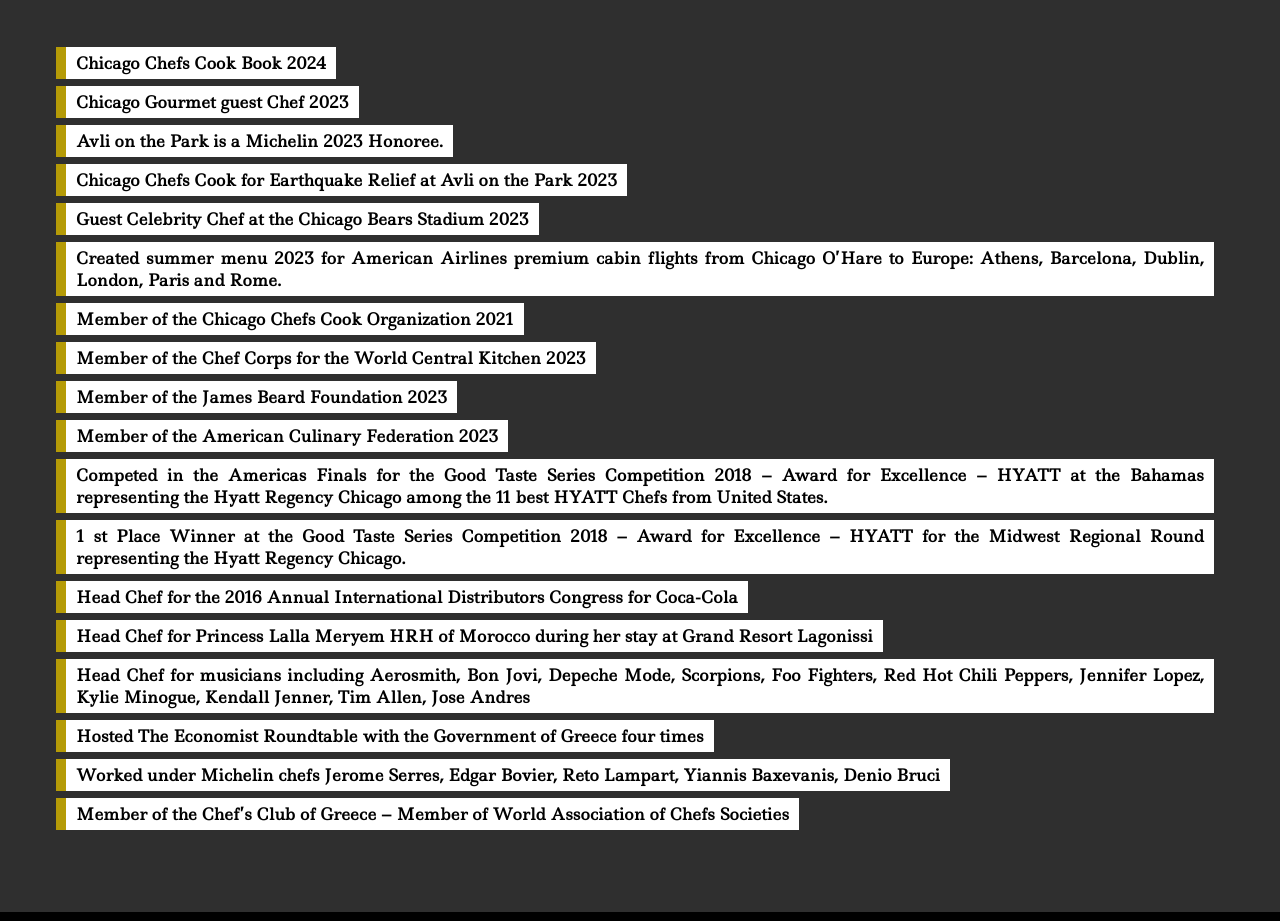
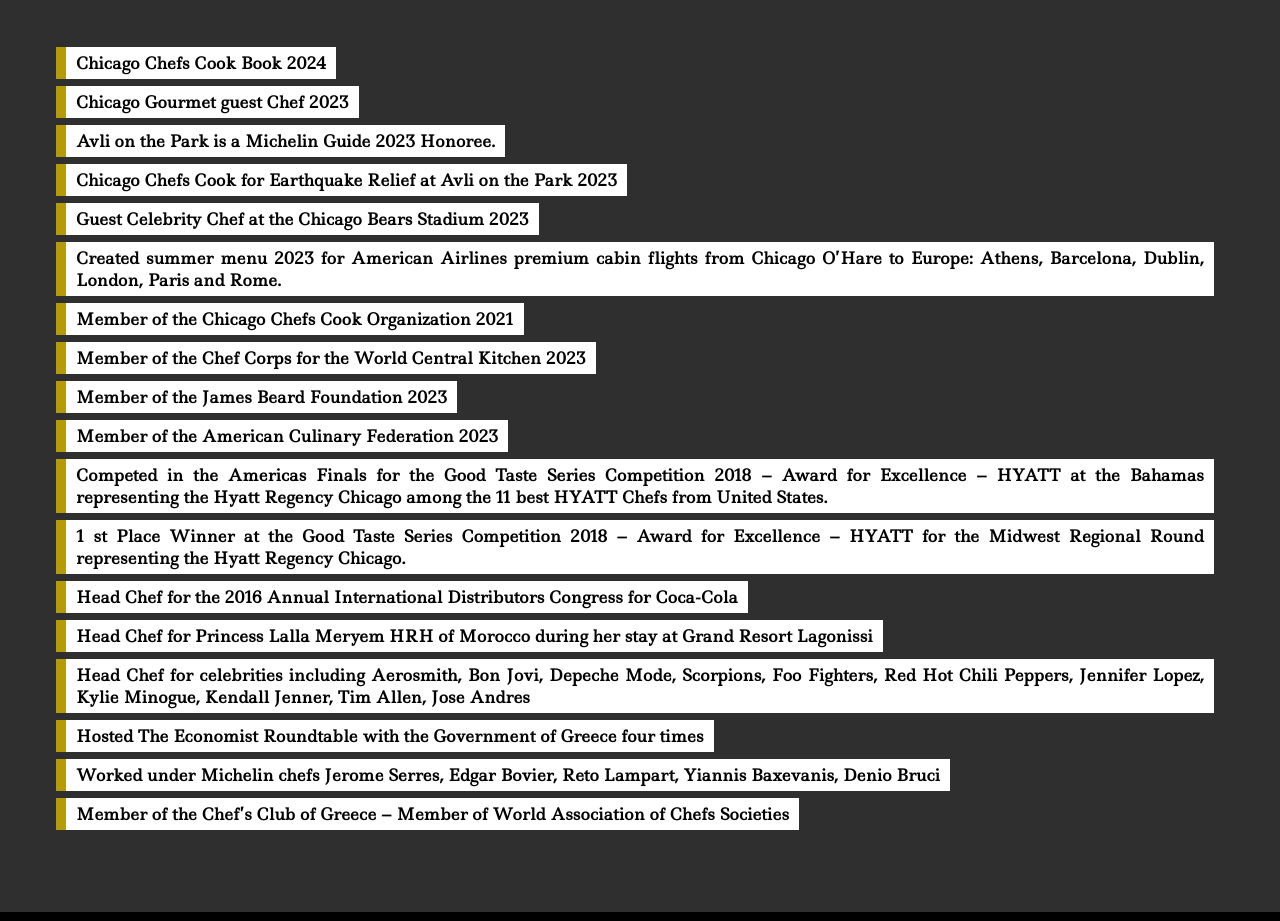
Before and after one commit to Marcolux/chef_capernaros_site, a website: page chef-kapernaros/pages/bio.html in a window 1280 px wide. Shown: the part 2180-3101 px from the top of the page. Drawn offline with nearby package versions, Linux system fonts and the light colour scheme.

Commit message:
Text changes

```diff
--- a/chef-kapernaros/pages/bio.html
+++ b/chef-kapernaros/pages/bio.html
@@ -148,7 +148,7 @@
             <ul class="highlights fontSize16">
                 <li class="mb-5 py-5 px-10">Chicago Chefs Cook Book 2024</li>
                 <li class="mb-5 py-5 px-10">Chicago Gourmet guest Chef 2023</li>
-                <li class="mb-5 py-5 px-10">Avli on the Park is a Michelin 2023 Honoree.</li>
+                <li class="mb-5 py-5 px-10">Avli on the Park is a Michelin Guide 2023 Honoree.</li>
                 <li class="mb-5 py-5 px-10">Chicago Chefs Cook for Earthquake Relief at Avli on the Park 2023</li>
                 <li class="mb-5 py-5 px-10">Guest Celebrity Chef at the Chicago Bears Stadium 2023</li>
                 <li class="mb-5 py-5 px-10">Created summer menu 2023 for American Airlines premium cabin flights from Chicago O’Hare to Europe: Athens, Barcelona, Dublin, London, Paris and Rome.</li>
@@ -160,7 +160,7 @@
                 <li class="mb-5 py-5 px-10">1 st Place Winner at the Good Taste Series Competition 2018 – Award for Excellence – HYATT for the Midwest Regional Round representing the Hyatt Regency Chicago.</li>
                 <li class="mb-5 py-5 px-10">Head Chef for the 2016 Annual International Distributors Congress for Coca-Cola</li>
                 <li class="mb-5 py-5 px-10">Head Chef for Princess Lalla Meryem HRH of Morocco during her stay at Grand Resort Lagonissi</li>
-                <li class="mb-5 py-5 px-10">Head Chef for musicians including Aerosmith, Bon Jovi, Depeche Mode, Scorpions, Foo Fighters, Red Hot Chili Peppers, Jennifer Lopez, Kylie Minogue, Kendall Jenner, Tim Allen, Jose Andres</li>
+                <li class="mb-5 py-5 px-10">Head Chef for celebrities including Aerosmith, Bon Jovi, Depeche Mode, Scorpions, Foo Fighters, Red Hot Chili Peppers, Jennifer Lopez, Kylie Minogue, Kendall Jenner, Tim Allen, Jose Andres</li>
                 <li class="mb-5 py-5 px-10"> Hosted The Economist Roundtable with the Government of Greece four times</li>
                 <li class="mb-5 py-5 px-10"> Worked under Michelin chefs Jerome Serres, Edgar Bovier, Reto Lampart, Yiannis Baxevanis, Denio Bruci</li>
                 <li class="py-5 px-10"> Member of the Chef’s Club of Greece – Member of World Association of Chefs Societies</li>
```
